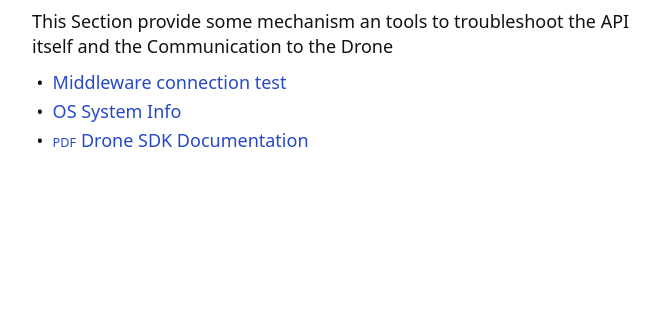
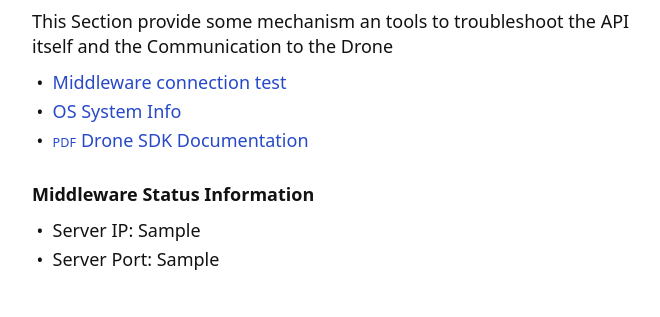
Before and after one commit to randomstr1ng/tello_flask_api, a Flask app: template api_container/app/templates/index.html in a window 1280 px wide, after a click on "Debug". Shown: the part 206-523 px from the top of the page, without its empty margins (96-756 px from the left). Run offline with Flask 2, Linux system fonts and the light colour scheme; the template is opened without the code that fills it: most values are stand-ins (such as "Sample title", 1, 10 or a date in 2020).

Commit message:
add Middleware Connection information

```diff
--- a/api_container/app/server.py
+++ b/api_container/app/server.py
@@ -22,7 +22,7 @@ app = flask.Flask(__name__)
 #####################################################################################################################
 @app.route('/', methods=['GET'])
 def home():
-    return render_template("index.html")
+    return render_template("index.html", middleware_ip=os.environ.get("MIDDLEWARE_IP"), middleware_port=os.environ.get("MIDDLEWARE_PORT"))
 
 @app.route('/command', methods=['POST'])
 # Example: curl -X POST 'http://localhost:5000/command'
--- a/api_container/app/templates/index.html
+++ b/api_container/app/templates/index.html
@@ -75,7 +75,11 @@
             <li><a href="/status/os-info">OS System Info</a></li>
             <li><a href="{{ url_for('static', filename='tello-sdk.pdf') }}">Drone SDK Documentation</a></li>
         </ul>
-
+        <h2>Middleware Status Information</h2>
+        <ul>
+          <li>Server IP: {{ middleware_ip }}</li>
+          <li>Server Port: {{ middleware_port }}</li>
+        </ul>
       </section>
     </main>
   </body>
```
